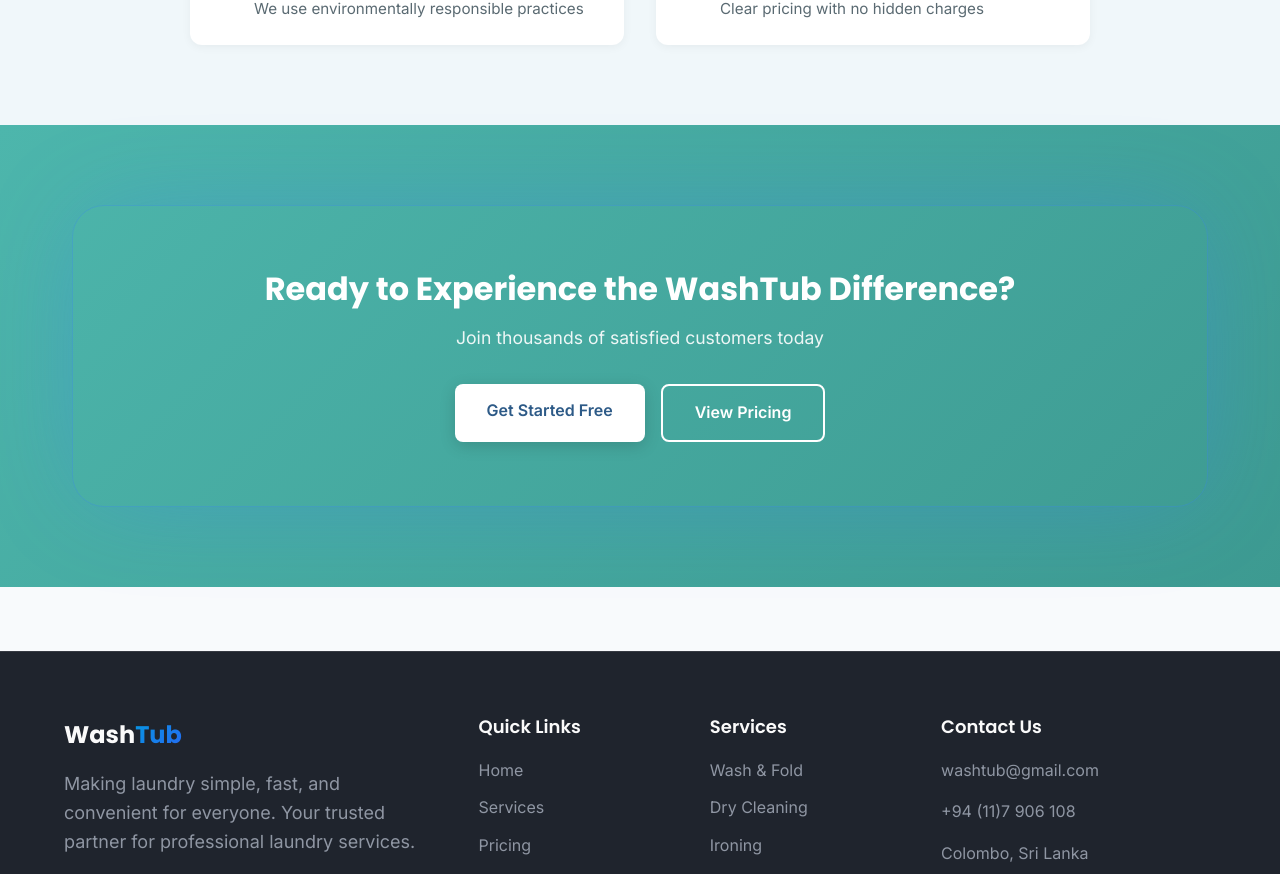
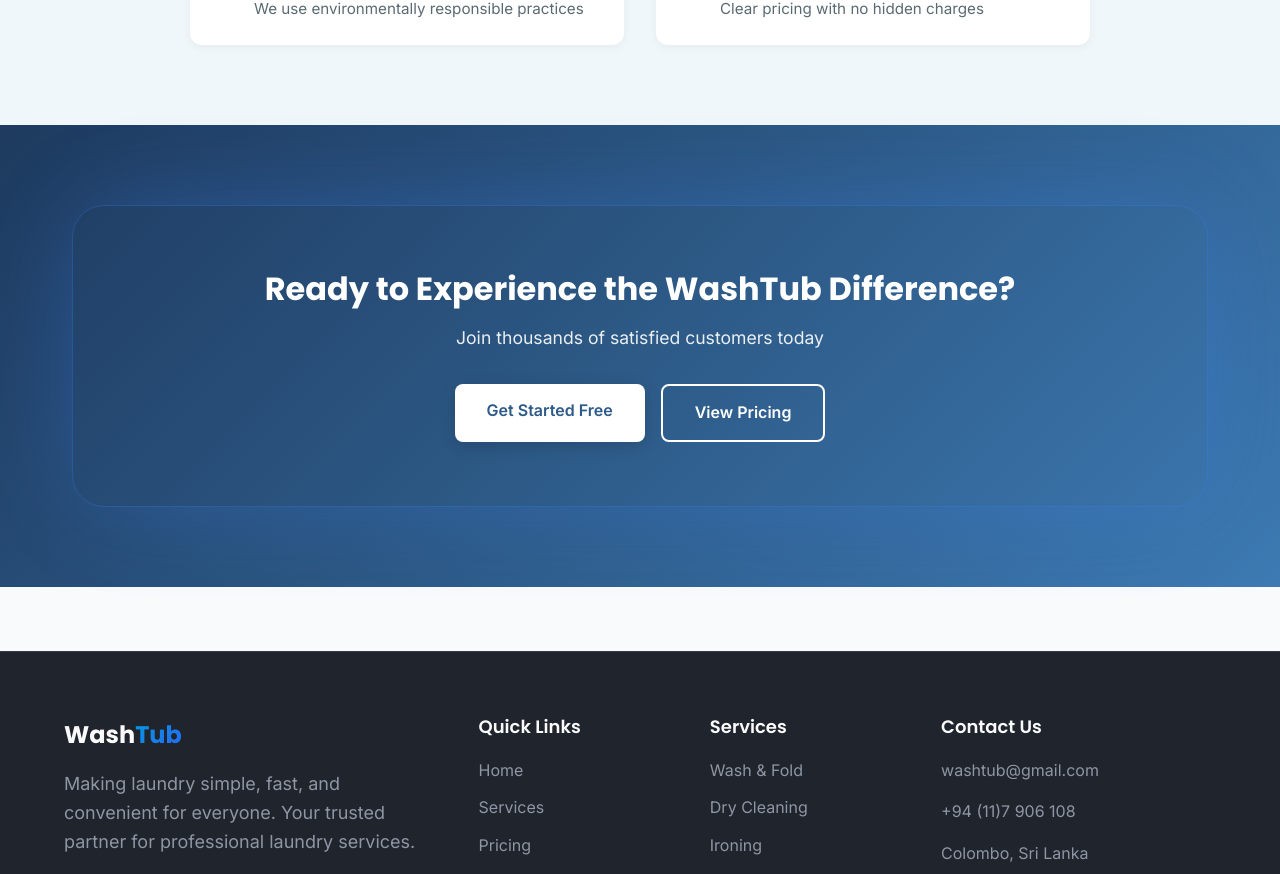
Before and after one commit to KavishaPerera/Wash-TUB, a React app in the folder frontend/: page /about in a window 1280 px wide. Shown: the part 1776-2650 px from the top of the page. Built offline with nearby package versions, Linux system fonts and the light colour scheme; the HTML template or start-up script is replaced by a standard one.

Commit message:
change green colour into blue

```diff
--- a/frontend/src/pages/About.css
+++ b/frontend/src/pages/About.css
@@ -182,7 +182,7 @@
 
 /* CTA Section */
 .about-cta {
-    background: linear-gradient(135deg, #4db6ac 0%, #3d9a91 100%);
+    background: linear-gradient(135deg, #1e3a5f 0%, #2d5a87 50%, #3d7ab3 100%);
     padding: 5rem 0;
     text-align: center;
 }
```
